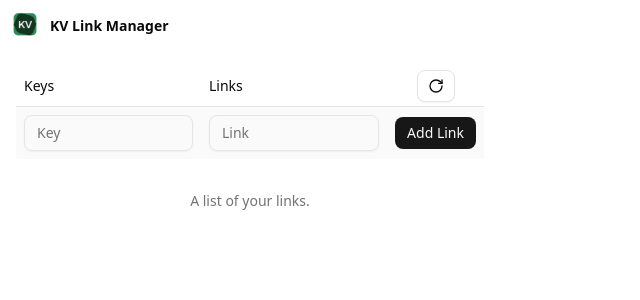
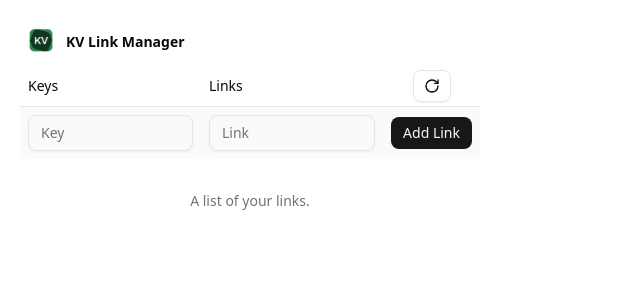
Before and after one commit to Md-Mahir-Asef/kv-link-manager-browser-extension, a React (Vite) app: page / in a window 1280 px wide. Shown: the top 300 px of the page, without its empty margins (0-640 px from the left). Built offline with nearby package versions, Linux system fonts and the light colour scheme.

Commit message:
Added and removed some padding from home.

```diff
--- a/package.json
+++ b/package.json
@@ -6,7 +6,7 @@
   "scripts": {
     "dev:vite": "vite",
     "dev": "npx chokidar . -i \"node_modules/**\" -i \"dist/**\" --verbose -c \"npm run build\"",
-    "build": "tsc -b && vite build --watch",
+    "build": "tsc -b && vite build",
     "lint": "eslint .",
     "preview": "vite preview",
     "watch:chrome": "npx web-ext run --no-reload --source-dir=dist --target=chromium"
--- a/src/components/Header.tsx
+++ b/src/components/Header.tsx
@@ -3,7 +3,7 @@ import logo from "../assets/logo.png";
 function Header() {
   return (
     <div
-      className="flex flex-row cursor-pointer"
+      className="flex flex-row cursor-pointer p-4 pb-0"
       onClick={() => window.location.reload()}
     >
       {" "}
--- a/src/pages/Home.tsx
+++ b/src/pages/Home.tsx
@@ -30,14 +30,12 @@ function Home() {
   };
 
   return (
-    <div className="p-4">
-      <div className="">
-        <DataTable
-          data={data}
-          refreshHandler={refreshHandler}
-          handleDeletion={handleDeletion}
-        />
-      </div>
+    <div className="p-5 pt-0">
+      <DataTable
+        data={data}
+        refreshHandler={refreshHandler}
+        handleDeletion={handleDeletion}
+      />
     </div>
   );
 }
```
